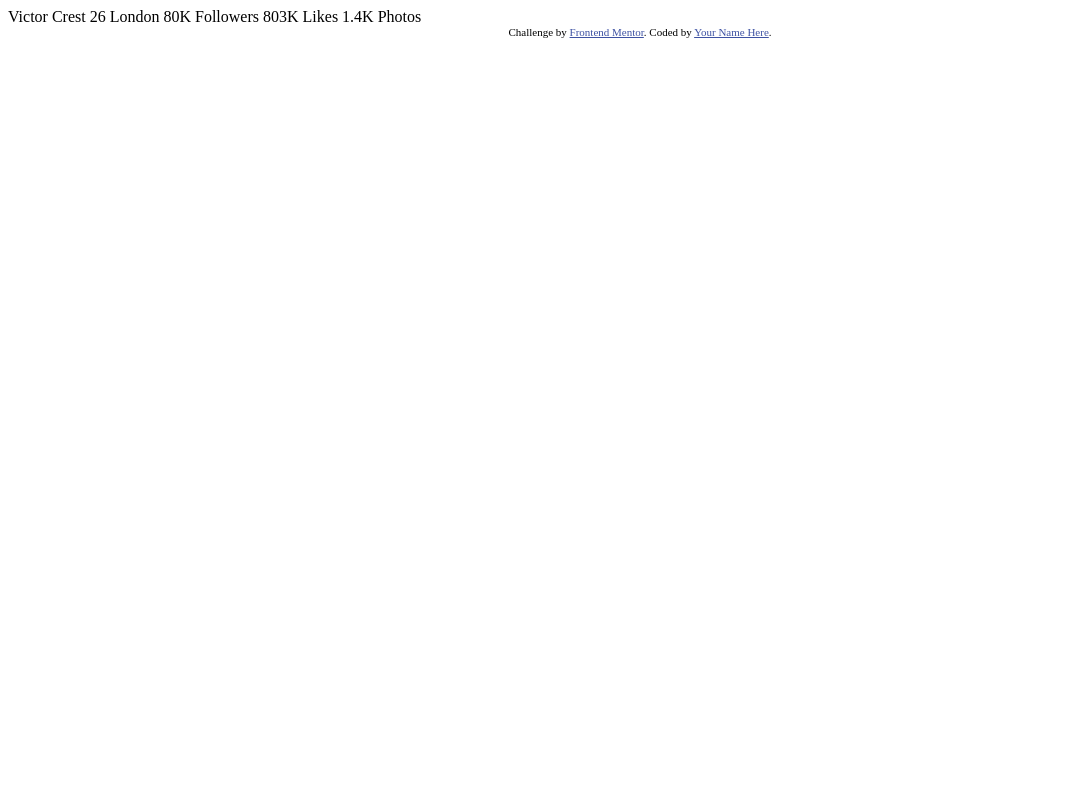
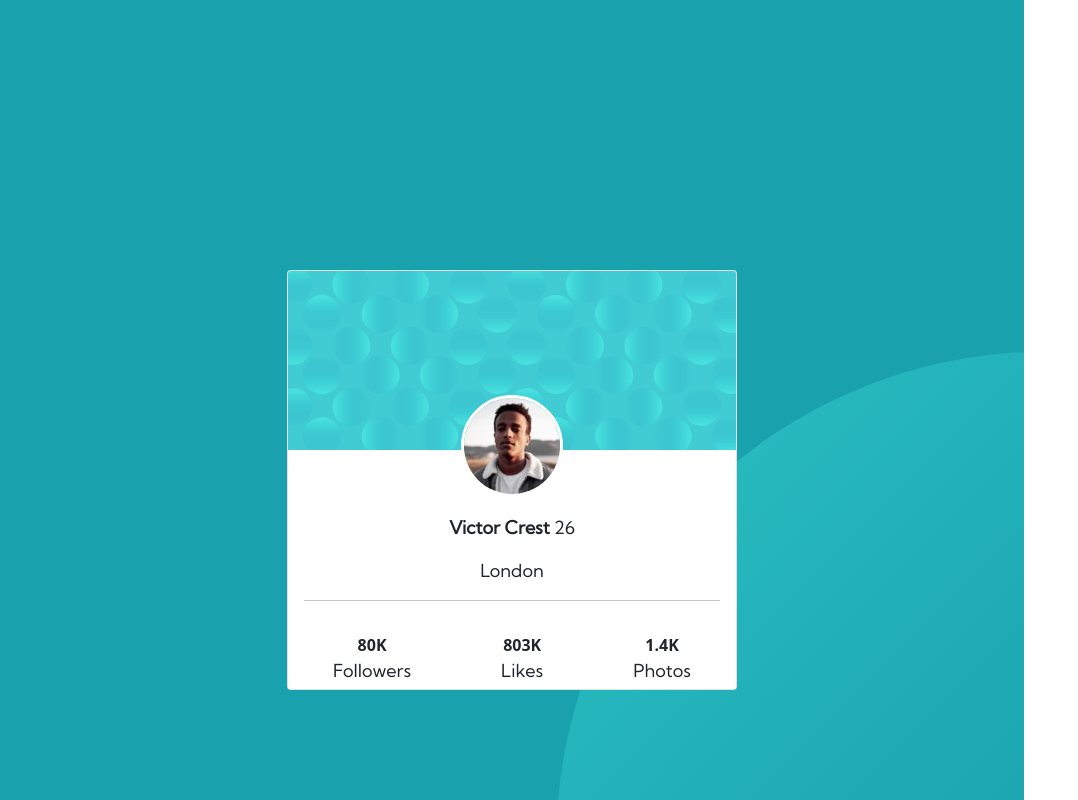
Before and after one commit to lemarchesi09/frontmentor, a plain HTML site: page index.html in a window 1280 px wide. Shown: the top 800 px of the page, without its empty margins (0-1078 px from the left). Drawn offline with nearby package versions, Linux system fonts and the light colour scheme.

Commit message:
segundo commit

```diff
--- a/estilos.css
+++ b/estilos.css
@@ -1,4 +1,10 @@
-
+body{
+    background-color: mediumturquoise;
+    width: 1024px;
+    height: 960px;
+    display: flex;
+    flex-direction: row;
+}
 
 p{
     font-family: 'Kumbh Sans', sans-serif;
@@ -6,20 +12,30 @@ p{
 }
 
 .logo{
-    margin-top: 63px;
+    margin-top: 124px;
 }
 
-body{
-    background-color:hsl(185, 75%, 39%) ;
+
+
+section{
     width: 1024px;
-    height: 960px;
     display: flex;
     flex-direction: row;
+    justify-content: center;
+    align-items: center;
+    background-color: hsl(185, 75%, 39%);
 }
 
-.container_card{
-    width: 450px;
-    height: 420px;
+.bg1{
+    background-image: url(./images/bg-pattern-top.svg);
+    background-repeat: no-repeat;
+    background-position: left -510px top -369px;
+
+}
+.bg2{
+    background-image: url(./images/bg-pattern-bottom.svg);
+    background-repeat: no-repeat;
+    background-position: right -510px bottom -369px;
 
 }
 .card{
--- a/index.html
+++ b/index.html
@@ -1,35 +1,48 @@
 <!DOCTYPE html>
 <html lang="en">
 <head>
-  <meta charset="UTF-8">
-  <meta name="viewport" content="width=device-width, initial-scale=1.0"> <!-- displays site properly based on user's device -->
-
-  <link rel="icon" type="image/png" sizes="32x32" href="./images/favicon-32x32.png">
-
-  <title>Frontend Mentor | Profile card component</title>
-
-  <!-- Feel free to remove these styles or customise in your own stylesheet 👍 -->
-  <style>
-    .attribution { font-size: 11px; text-align: center; }
-    .attribution a { color: hsl(228, 45%, 44%); }
-  </style>
+    <meta charset="UTF-8">
+    <meta http-equiv="X-UA-Compatible" content="IE=edge">
+    <meta name="viewport" content="width=device-width, initial-scale=1.0">
+    <title>Card</title>
+    <link rel="stylesheet" href="./estilos.css">
+    <link rel="preconnect" href="https://fonts.gstatic.com">
+    <link href="https://fonts.googleapis.com/css2?family=Kumbh+Sans&display=swap" rel="stylesheet">
+    <link href="https://cdn.jsdelivr.net/npm/bootstrap@5.0.1/dist/css/bootstrap.min.css" rel="stylesheet" integrity="sha384-+0n0xVW2eSR5OomGNYDnhzAbDsOXxcvSN1TPprVMTNDbiYZCxYbOOl7+AMvyTG2x" crossorigin="anonymous">
 </head>
 <body>
-  Victor Crest
-  26
-  London
+  <section class="bg1 bg2">
+    <div class="card">
+      <div class="d-flex flex-column">
+        <img src="./images/bg-pattern-card.svg" class="card-img-top" alt="card_background">
+        <img src="./images/image-victor.jpg" class="logo align-self-center rounded-circle position-absolute border border-3 border-white" alt="victor_img">
+      </div>
+      <div class="card-body mt-5">
+        <p class="card-text text-center"><span class="fw-bold">Victor Crest</span> 26 </p>
+        <p class="text-center">London</p>
+        <hr>
+      </div>
+      <div class="card_num d-flex flex-row justify-content-around ">
+        <div class="text-center">
+            <span class="fw-bold">80K</span><br>
+            <p>Followers</p>
+        </div>
+        <div class="text-center">
+            <span class="fw-bold">803K</span><br>
+            <p>Likes</p>
+        </div>
+        <div class="text-center">
+            <span class="fw-bold">1.4K</span><br>
+            <p>Photos</p>
+        </div>
+      </div>
+    </div>
 
-  80K
-  Followers
+    </div>
 
-  803K
-  Likes
+  </section>
 
-  1.4K
-  Photos
-  <div class="attribution">
-    Challenge by <a href="https://www.frontendmentor.io?ref=challenge" target="_blank">Frontend Mentor</a>.
-    Coded by <a href="#">Your Name Here</a>.
-  </div>
+
+
 </body>
 </html>
```
Also changed, not shown: carta.html (deleted, +0 -24 lines), index1.html (deleted, +0 -26 lines).
